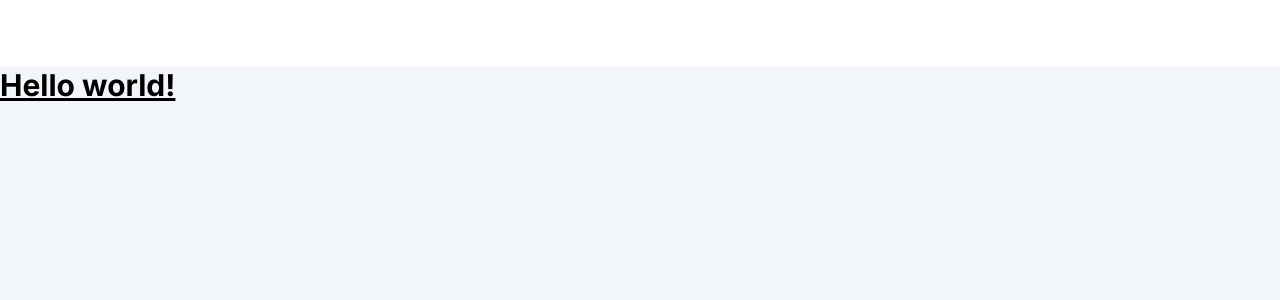
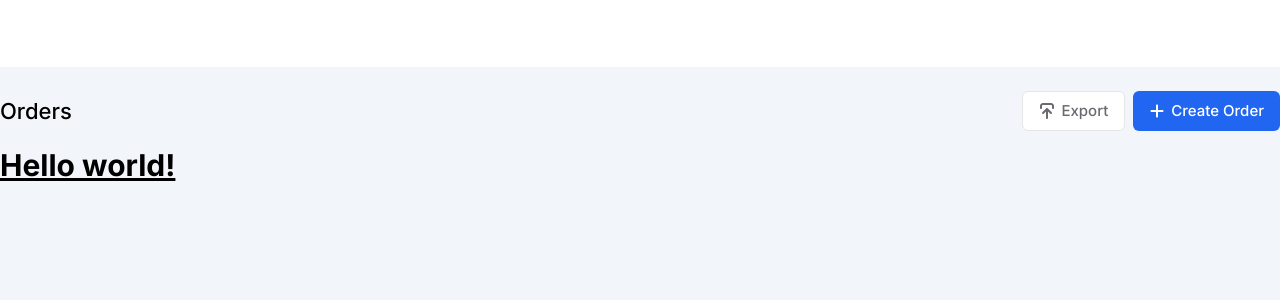
Before and after one commit to shourovys/Frontend-Developer-Task, a Next.js app: page / in a window 1280 px wide. Shown: the top 300 px of the page. Built offline with nearby package versions, Linux system fonts and the light colour scheme.

Commit message:
feat: breadcrumbs component implement

```diff
--- a/package.json
+++ b/package.json
@@ -16,6 +16,10 @@
     "tailwind-merge": "^2.5.2"
   },
   "devDependencies": {
+    "@fortawesome/fontawesome-svg-core": "^6.2.1",
+    "@fortawesome/free-regular-svg-icons": "^6.6.0",
+    "@fortawesome/free-solid-svg-icons": "^6.2.1",
+    "@fortawesome/react-fontawesome": "^0.2.0",
     "@types/node": "^20",
     "@types/react": "^18",
     "@types/react-dom": "^18",
--- a/src/app/globals.css
+++ b/src/app/globals.css
@@ -6,6 +6,14 @@
   :root {
     --background: #f2f5fa;
     /* --text: #667085; */
+
+    --primary: #2166f0;
+    --btnPrimaryText: #fff;
+
+    --btnOutlineBg: #fff;
+    --btnOutlineText: #05060f99;
+
+    --input-border: #e6e6e7;
   }
 }
 
--- a/src/app/layout.tsx
+++ b/src/app/layout.tsx
@@ -19,7 +19,7 @@ export default function RootLayout({
     <html lang='en'>
       <body className={inter.className}>
         <Navbar />
-        <main>{children}</main>
+        <main className='container mx-auto'>{children}</main>
       </body>
     </html>
   );
--- a/src/app/page.tsx
+++ b/src/app/page.tsx
@@ -1,3 +1,34 @@
+'use client';
+
+import Breadcrumbs from '@/components/layout/Breadcrumbs';
+import { IActionsButton } from '@/types/actionButtons';
+import { createIcon, exportIcon } from '@/utils/icons';
+
 export default function Home() {
-  return <h1 className='text-3xl font-bold underline'>Hello world!</h1>;
+  // Define the actions for the breadcrumbs bar
+  const breadcrumbsActionsButtons: IActionsButton[] = [
+    {
+      color: 'outline',
+      icon: exportIcon,
+      iconClass: '-rotate-90',
+      text: 'Export',
+      onClick: () => {},
+    },
+    {
+      color: 'primary',
+      icon: createIcon,
+      text: 'Create Order',
+      onClick: () => {},
+    },
+  ];
+  return (
+    <div>
+      <Breadcrumbs
+        pageTitle='Orders'
+        breadcrumbsActionsButtons={breadcrumbsActionsButtons}
+      />
+
+      <h1 className='text-3xl font-bold underline  '>Hello world!</h1>
+    </div>
+  );
 }
--- /dev/null
+++ b/src/components/atomic/Button.tsx
@@ -0,0 +1,77 @@
+import { cn } from '@/lib/utils';
+import Link from 'next/link';
+import React from 'react';
+import LoadingTextWithSvg from './LoadingTextWithSvg';
+
+export type TButtonSize = 'sm' | 'default' | 'lg' | 'icon';
+export type TButtonColor = 'primary' | 'outline';
+
+interface IProps extends React.ButtonHTMLAttributes<HTMLButtonElement> {
+  size?: TButtonSize;
+  color?: TButtonColor;
+  isLoading?: boolean;
+  link?: string;
+}
+
+function Button({
+  type = 'button',
+  size = 'default',
+  color = 'primary',
+  isLoading,
+  disabled,
+  link,
+  onClick,
+  className,
+  children,
+  style,
+}: IProps) {
+  const buttonClassNames = cn(
+    'inline-flex gap-1.5 items-center justify-center whitespace-nowrap rounded-md text-sm font-medium ring-offset-background transition-colors focus-visible:outline-none focus-visible:ring-2 focus-visible:ring-black focus-visible:ring-offset-2 disabled:pointer-events-none disabled:opacity-50',
+    size === 'default' && 'h-10 px-4 py-2 text-[15px]',
+    size === 'sm' && 'h-9 rounded-md px-3',
+    size === 'lg' && 'h-11 rounded-md px-8',
+    size === 'icon' && 'h-10 w-10',
+
+    color === 'primary' &&
+      `bg-primary text-btnPrimaryText hover:bg-primary/90 ${
+        !disabled && 'hover:bg-btnPrimaryText hover:text-primary'
+      }`,
+
+    color === 'outline' &&
+      `border border-input bg-btnOutlineBg text-btnOutlineText ${
+        !disabled && 'hover:bg-btnOutlineText hover:text-btnOutlineBg'
+      }`,
+
+    isLoading ? 'cursor-wait' : disabled ? 'cursor-auto' : 'cursor-pointer',
+    disabled ? 'opacity-50 cursor-auto' : 'hover:shadow-all-side',
+    className
+  );
+
+  if (disabled) {
+    return (
+      <button className={buttonClassNames} type={type} style={style}>
+        {isLoading ? <LoadingTextWithSvg size={size} /> : children}
+      </button>
+    );
+  }
+
+  if (link) {
+    return (
+      <Link href={link} className={buttonClassNames} style={style}>
+        {isLoading ? <LoadingTextWithSvg size={size} /> : children}
+      </Link>
+    );
+  }
+  return (
+    <button
+      className={buttonClassNames}
+      type={type}
+      onClick={onClick}
+      style={style}
+    >
+      {isLoading ? <LoadingTextWithSvg size={size} /> : children}
+    </button>
+  );
+}
+
+export default Button;
--- /dev/null
+++ b/src/components/atomic/LoadingSvg.tsx
@@ -0,0 +1,40 @@
+import { cn } from '@/lib/utils';
+import { TButtonColor, TButtonSize } from './Button';
+
+interface IProps {
+  size?: TButtonSize;
+  color?: TButtonColor;
+}
+
+function LoadingSvg({ size = 'default', color }: IProps) {
+  return (
+    <svg
+      className={cn(
+        size === 'sm' && 'w-3.5 h-3.5',
+        size === 'default' && 'w-4 h-4',
+        size === 'lg' && 'w-4 h-4',
+        color === 'primary' && 'text-btnPrimaryText',
+        'animate-spin-fast'
+      )}
+      xmlns='http://www.w3.org/2000/svg'
+      fill='none'
+      viewBox='0 0 24 24'
+    >
+      <circle
+        className='opacity-25'
+        cx='12'
+        cy='12'
+        r='10'
+        stroke='currentColor'
+        strokeWidth='4'
+      />
+      <path
+        className='opacity-75'
+        fill='currentColor'
+        d='M4 12a8 8 0 018-8V0C5.373 0 0 5.373 0 12h4zm2 5.291A7.962 7.962 0 014 12H0c0 3.042 1.135 5.824 3 7.938l3-2.647z'
+      />
+    </svg>
+  );
+}
+
+export default LoadingSvg;
--- /dev/null
+++ b/src/components/atomic/LoadingTextWithSvg.tsx
@@ -0,0 +1,17 @@
+import { TButtonSize } from './Button';
+import LoadingSvg from './LoadingSvg';
+
+interface IProps {
+  size?: TButtonSize;
+}
+
+function LoadingTextWithSvg({ size }: IProps) {
+  return (
+    <>
+      <LoadingSvg size={size} />
+      Loading...
+    </>
+  );
+}
+
+export default LoadingTextWithSvg;
--- /dev/null
+++ b/src/components/layout/ActionButtons.tsx
@@ -0,0 +1,38 @@
+import { cn } from '@/lib/utils';
+import Icon from '@/utils/icons';
+import Button from '../atomic/Button';
+import { IActionsButton } from './Breadcrumbs';
+
+interface IProps {
+  actionButtons: IActionsButton[];
+}
+function ActionButtons({ actionButtons }: IProps) {
+  return (
+    <div className='flex gap-x-2 lg:gap-x-2 '>
+      {actionButtons.map((button) => (
+        <Button
+          color={button.color || 'primary'}
+          key={button.text}
+          size={button.size}
+          link={button.link}
+          onClick={button.onClick}
+          isLoading={button.isLoading}
+          disabled={button.disabled}
+          className='w-fit'
+        >
+          <>
+            {button.icon && (
+              <Icon
+                icon={button.icon}
+                className={cn('h-4 w-4', button.iconClass)}
+              />
+            )}
+            <span>{button.text}</span>
+          </>
+        </Button>
+      ))}
+    </div>
+  );
+}
+
+export default ActionButtons;
--- /dev/null
+++ b/src/components/layout/Breadcrumbs.tsx
@@ -0,0 +1,51 @@
+import { TIcon } from '@/utils/icons';
+import { TButtonColor, TButtonSize } from '../atomic/Button';
+import ActionButtons from './ActionButtons';
+
+interface IActionButtonBase {
+  color?: TButtonColor;
+  icon?: TIcon;
+  text: string;
+  iconClass?: string;
+  isLoading?: boolean;
+  size?: TButtonSize;
+  disabled?: boolean;
+}
+
+export interface IActionsButtonWithOnClick extends IActionButtonBase {
+  link?: never;
+  onClick: (event: React.MouseEvent<HTMLButtonElement>) => void;
+}
+
+export interface IActionsButtonWithLink extends IActionButtonBase {
+  link: string;
+  onClick?: never;
+}
+export type IActionsButton = IActionsButtonWithOnClick | IActionsButtonWithLink;
+
+interface IBreadcrumbsProps {
+  pageTitle?: string;
+  breadcrumbsActionsButtons?: IActionsButton[];
+}
+
+export default function Breadcrumbs({
+  pageTitle: propsPageTitle,
+  breadcrumbsActionsButtons,
+}: IBreadcrumbsProps) {
+  return (
+    <section>
+      <div className='flex items-center justify-between max-w-full overflow-x-auto sm:flex-nowrap pt-6 pb-4 px-0 gap-y-1 gap-x-8'>
+        <nav className='' aria-label={`Breadcrumb`}>
+          <h1 className='text-xl font-medium text-black capitalize md:text-[22px]'>
+            {propsPageTitle}
+          </h1>
+        </nav>
+
+        {/* action buttons */}
+        {breadcrumbsActionsButtons && (
+          <ActionButtons actionButtons={breadcrumbsActionsButtons} />
+        )}
+      </div>
+    </section>
+  );
+}
--- /dev/null
+++ b/src/types/actionButtons.ts
@@ -0,0 +1,25 @@
+import { TButtonColor, TButtonSize } from '@/components/atomic/Button';
+import { TIcon } from '@/utils/icons';
+import React from 'react';
+
+interface IActionButtonBase {
+  color?: TButtonColor;
+  icon?: TIcon;
+  text: string;
+  iconClass?: string;
+  isLoading?: boolean;
+  size?: TButtonSize;
+  disabled?: boolean;
+}
+
+export interface IActionsButtonWithOnClick extends IActionButtonBase {
+  link?: never;
+  onClick: (event: React.MouseEvent<HTMLButtonElement>) => void;
+}
+
+export interface IActionsButtonWithLink extends IActionButtonBase {
+  link: string;
+  onClick?: never;
+}
+
+export type IActionsButton = IActionsButtonWithOnClick | IActionsButtonWithLink;
--- /dev/null
+++ b/src/utils/icons.ts
@@ -0,0 +1,16 @@
+import {
+  faArrowRightToBracket,
+  faPlus,
+  IconDefinition,
+} from '@fortawesome/free-solid-svg-icons';
+
+import { FontAwesomeIcon } from '@fortawesome/react-fontawesome';
+
+export const createIcon = faPlus;
+export const exportIcon = faArrowRightToBracket;
+
+// icon component and type
+const Icon = FontAwesomeIcon;
+export type TIcon = IconDefinition;
+
+export default Icon;
--- a/tailwind.config.ts
+++ b/tailwind.config.ts
@@ -10,7 +10,16 @@ const config: Config = {
     extend: {
       colors: {
         background: 'var(--background)',
-        // text: 'var(--text)',
+        primary: 'var(--primary)',
+        btnPrimaryText: 'var(--btnPrimaryText)',
+
+        btnOutlineBg: 'var(--btnOutlineBg)',
+        btnOutlineText: 'var(--btnOutlineText)',
+
+        input: 'var(--input-border)',
+      },
+      borderColor: {
+        input: 'var(--input-border)',
       },
     },
   },
```
Also changed, not shown: 1 other file (tests, documents, lock files or other folders).
